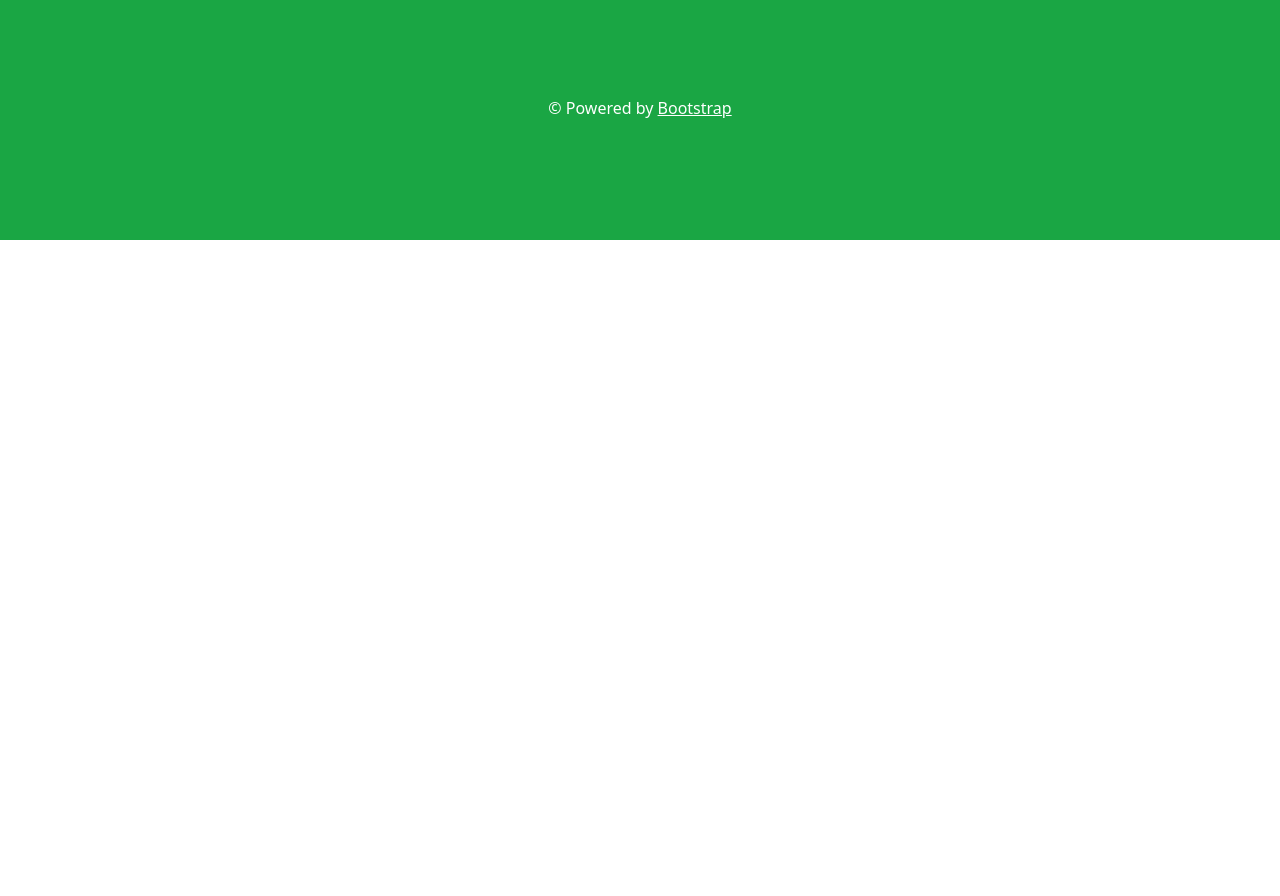
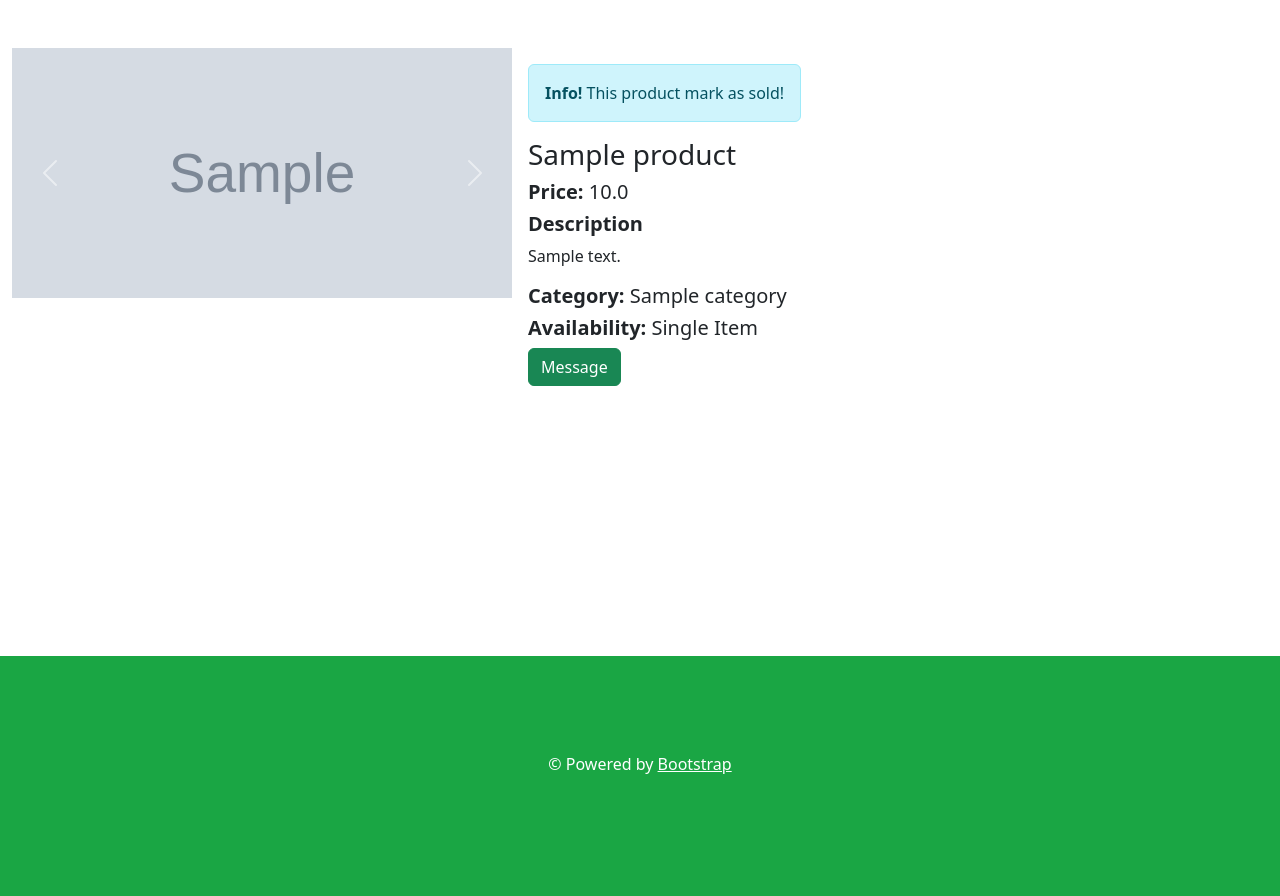
Before and after one commit to KDotWare/CS50x-Final-Project, a Flask app: page /product/1 in a window 1280 px wide. Shown: the part 70-966 px from the top of the page. Before the commit the page ends 310 px from the top, so only its background shows below. Run offline with Flask 3, Linux system fonts and the light colour scheme; tables that the repository leaves empty hold one stand-in row (values such as "Sample post"); grey boxes marked "Sample" are stand-in pictures.

Commit message:
Update /product/<int:id> route, display full detail of product

```diff
--- a/app.py
+++ b/app.py
@@ -64,7 +64,11 @@ def q():
 
 @app.route("/product/<int:id>", methods=["GET"])
 def product(id):
-    return render_template("/product/viewProduct.html")
+    product = db.session.execute(select(Product).where(Product.id == id)).one_or_none()
+    productImgs = db.session.execute(select(ProductImage).where(ProductImage.product == id)).fetchall()
+    productCategory = db.session.execute(select(Category).where(Category.id == product[0].category)).one_or_none()
+
+    return render_template("/product/viewProduct.html", product=product, productImgs=productImgs, productCategory=productCategory)
 
 @app.route("/contactus", methods=["GET", "POST"])
 def contactus():
--- a/static/css/style.css
+++ b/static/css/style.css
@@ -246,6 +246,13 @@ footer a {
     justify-content: center;
 }
 
+.productView {
+    display: flex;
+    flex-direction: row;
+    flex-wrap: wrap;
+    min-height: 35em;
+}
+
  /* Large devices (laptops/desktops, 992px and up) */
 @media only screen and (max-width: 992px) {
 
--- a/templates/product/viewProduct.html
+++ b/templates/product/viewProduct.html
@@ -1,7 +1,49 @@
 {% extends "layout.html" %}
 
 {% block title %}
+    {{ product[0].title }}
 {% endblock %}
 
 {% block main %}
+    <div class="productView container-fluid my-5">
+        <div id="carouselExample" class="carousel slide h-100">
+            <div class="carousel-inner">
+                {% for productImg in productImgs %}
+                    <div class="imgs carousel-item">
+                        <img src="{{ url_for('uploads', filename='imgs/' + productImg[0].file_name) }}" class="d-block" height="250px" width="500px">
+                    </div>
+                {% endfor %}
+            </div>
+            <button class="carousel-control-prev" type="button" data-bs-target="#carouselExample" data-bs-slide="prev">
+                <span class="carousel-control-prev-icon" aria-hidden="true"></span>
+                <span class="visually-hidden">Previous</span>
+            </button>
+            <button class="carousel-control-next" type="button" data-bs-target="#carouselExample" data-bs-slide="next">
+                <span class="carousel-control-next-icon" aria-hidden="true"></span>
+                <span class="visually-hidden">Next</span>
+            </button>
+        </div>
+        <div class="m-3">
+            {% if product[0].mark_sold %}
+                <div class="alert alert-info">
+                    <strong>Info!</strong> This product mark as sold!
+                </div>
+            {% endif %}
+            <h3>{{ product[0].title }}</h3>
+            <h5><b>Price: </b>{{ product[0].price }}</h5>
+            <h5><b>Description</b></h5>
+            <p>{{ product[0].description }}</p>
+            <h5><b>Category: </b>{{ productCategory[0].name }}</h5>
+            {% if product.availability %}
+                <h5><b>Availability:</b> In Stock</h5>
+            {% else %}
+                <h5><b>Availability:</b> Single Item</h5>
+            {% endif %}
+            <button type="button" class="btn btn-success">Message</button>
+        </div>
+    </div>
+    <script>
+        let carouselItem = document.querySelector(".imgs");
+        carouselItem.setAttribute("class", "imgs carousel-item active");
+    </script>
 {% endblock %}
```
